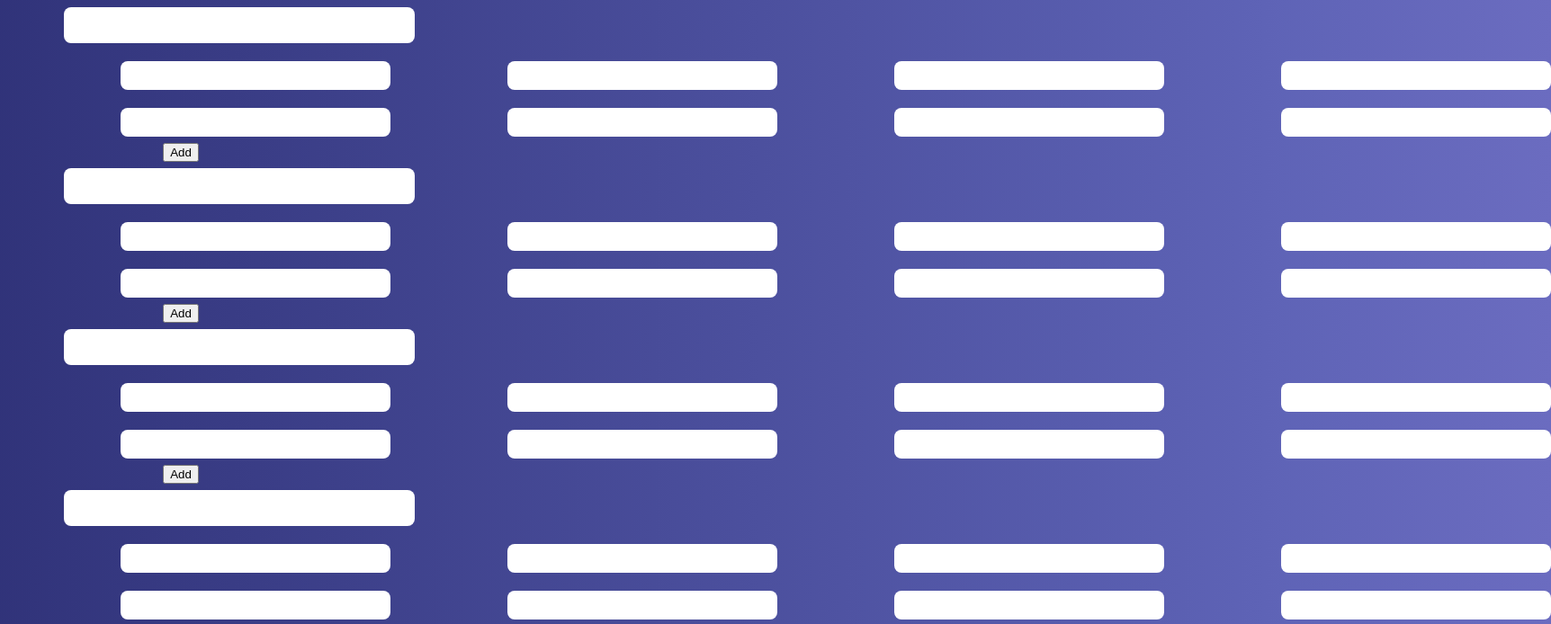
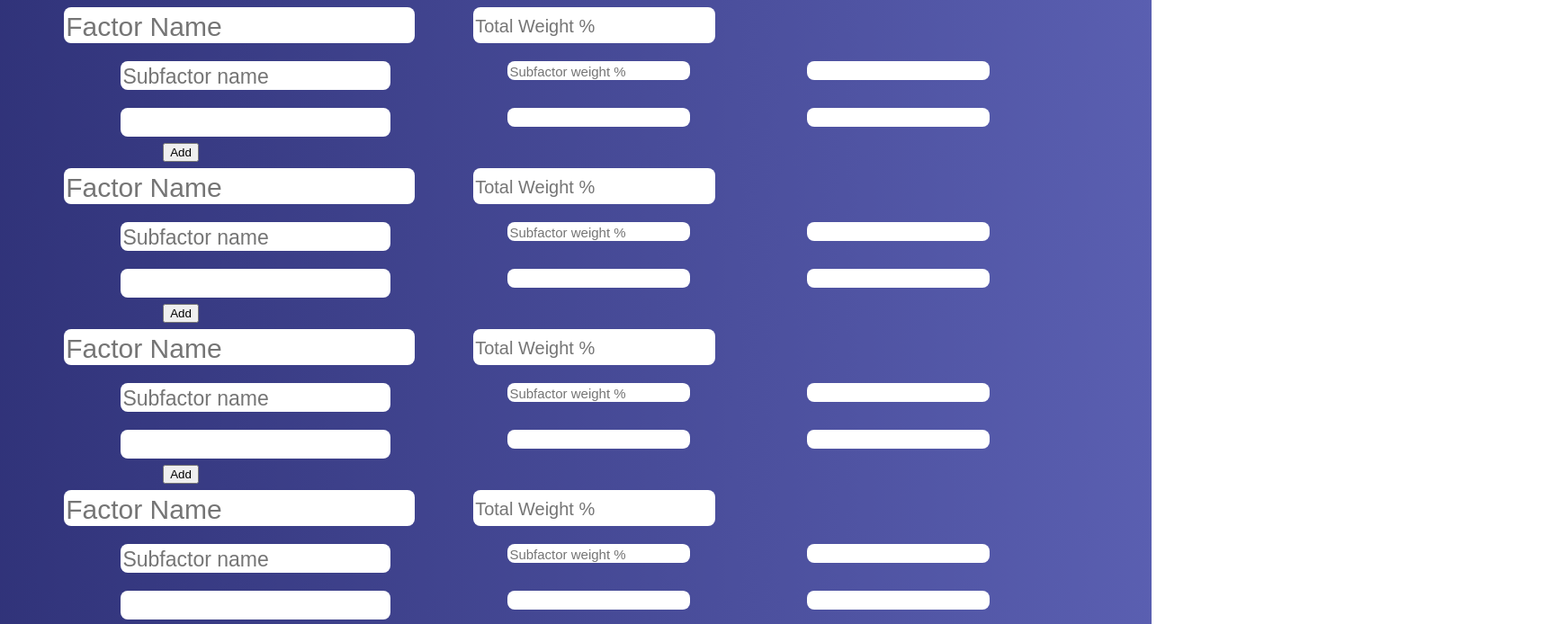
Before and after one commit to kantoniosean/job-evaluation, a React (Vite) app: page / in a window 1280 px wide. Shown: the top 694 px of the page at 90% size, 1724 px wide, since content can reach past the window. Built offline with nearby package versions, Linux system fonts and the light colour scheme.

Commit message:
added/subtracted inputs

```diff
--- a/src/App.jsx
+++ b/src/App.jsx
@@ -51,23 +51,25 @@ export default function App() {
 
   return (
     <>
+    <div>
+    </div>
       {/*form for first factor*/}
       <div className="form-factor">
+        <div className="header">
           <div className="first-factor">
-          <input type="text" id="new-factor" className="input" onChange={handleChange}></input>
+            <input type="text" id="new-factor" className="input" placeholder="Factor Name" onChange={handleChange}></input>
+          </div>
+            <input type="text" id="new-factor" className="total-weight" placeholder="Total Weight %" onChange={handleChange}></input>
           </div>
         <div className="sub-one">
             <div>
-              <input className="sub-name" onChange={(e=>handleChange(e,i))}/>
+              <input className="sub-name" placeholder="Subfactor name" onChange={(e=>handleChange(e,i))}/>
             </div>
             <div>
-              <input className="sub-weight" onChange={(e=>handleChange(e,i))}/>
+              <input className="sub-weight" placeholder="Subfactor weight %" onChange={(e=>handleChange(e,i))}/>
             </div>
             <div>
               <input className="sub-point" onChange={(e=>handleChange(e,i))}/>
-            </div>
-            <div>
-              <input className="sub-des" onChange={(e=>handleChange(e,i))}/>
             </div>
           </div>
           <div className="sub-one">
@@ -79,9 +81,6 @@ export default function App() {
             </div>
             <div>
               <input className="sub-point" onChange={(e=>handleChange(e,i))}/>
-            </div>
-            <div>
-              <input className="sub-des" onChange={(e=>handleChange(e,i))}/>
             </div>
           </div>
           {val1.map((data,i)=>{
@@ -96,9 +95,6 @@ export default function App() {
                 <div>
                   <input className="sub-point" onChange={(e=>handleChange(e,i))}/>
                 </div>
-                <div>
-                  <input className="sub-des" onChange={(e=>handleChange(e,i))}/>
-                </div>
               </div>
             )
           })}
@@ -109,21 +105,21 @@ export default function App() {
 
       {/*form for second factor*/}
       <div className="form-factor">
+      <div className="header">
           <div className="first-factor">
-          <input type="text" id="new-factor" className="input" onChange={handleChange}></input>
+            <input type="text" id="new-factor" className="input" placeholder="Factor Name" onChange={handleChange}></input>
+          </div>
+            <input type="text" id="new-factor" className="total-weight" placeholder="Total Weight %" onChange={handleChange}></input>
           </div>
         <div className="sub-one">
             <div>
-              <input className="sub-name" onChange={(e=>handleChange(e,i))}/>
+              <input className="sub-name" placeholder="Subfactor name" onChange={(e=>handleChange(e,i))}/>
             </div>
             <div>
-              <input className="sub-weight" onChange={(e=>handleChange(e,i))}/>
+              <input className="sub-weight" placeholder="Subfactor weight %" onChange={(e=>handleChange(e,i))}/>
             </div>
             <div>
               <input className="sub-point" onChange={(e=>handleChange(e,i))}/>
-            </div>
-            <div>
-              <input className="sub-des" onChange={(e=>handleChange(e,i))}/>
             </div>
           </div>
           <div className="sub-one">
@@ -135,9 +131,6 @@ export default function App() {
             </div>
             <div>
               <input className="sub-point" onChange={(e=>handleChange(e,i))}/>
-            </div>
-            <div>
-              <input className="sub-des" onChange={(e=>handleChange(e,i))}/>
             </div>
           </div>
           {val2.map((data,i)=>{
@@ -152,9 +145,6 @@ export default function App() {
                 <div>
                   <input className="sub-point" onChange={(e=>handleChange(e,i))}/>
                 </div>
-                <div>
-                  <input className="sub-des" onChange={(e=>handleChange(e,i))}/>
-                </div>
               </div>
             )
           })}
@@ -165,21 +155,21 @@ export default function App() {
 
       {/*form for third factor*/}
       <div className="form-factor">
+      <div className="header">
           <div className="first-factor">
-          <input type="text" id="new-factor" className="input" onChange={handleChange}></input>
+            <input type="text" id="new-factor" className="input" placeholder="Factor Name" onChange={handleChange}></input>
+          </div>
+            <input type="text" id="new-factor" className="total-weight" placeholder="Total Weight %" onChange={handleChange}></input>
           </div>
         <div className="sub-one">
             <div>
-              <input className="sub-name" onChange={(e=>handleChange(e,i))}/>
+              <input className="sub-name" placeholder="Subfactor name" onChange={(e=>handleChange(e,i))}/>
             </div>
             <div>
-              <input className="sub-weight" onChange={(e=>handleChange(e,i))}/>
+              <input className="sub-weight" placeholder="Subfactor weight %" onChange={(e=>handleChange(e,i))}/>
             </div>
             <div>
               <input className="sub-point" onChange={(e=>handleChange(e,i))}/>
-            </div>
-            <div>
-              <input className="sub-des" onChange={(e=>handleChange(e,i))}/>
             </div>
           </div>
           <div className="sub-one">
@@ -191,9 +181,6 @@ export default function App() {
             </div>
             <div>
               <input className="sub-point" onChange={(e=>handleChange(e,i))}/>
-            </div>
-            <div>
-              <input className="sub-des" onChange={(e=>handleChange(e,i))}/>
             </div>
           </div>
           {val3.map((data,i)=>{
@@ -208,9 +195,6 @@ export default function App() {
                 <div>
                   <input className="sub-point" onChange={(e=>handleChange(e,i))}/>
                 </div>
-                <div>
-                  <input className="sub-des" onChange={(e=>handleChange(e,i))}/>
-                </div>
               </div>
             )
           })}
@@ -221,21 +205,21 @@ export default function App() {
 
       {/*form for fourth factor*/}
       <div className="form-factor">
+      <div className="header">
           <div className="first-factor">
-          <input type="text" id="new-factor" className="input" onChange={handleChange}></input>
+            <input type="text" id="new-factor" className="input" placeholder="Factor Name" onChange={handleChange}></input>
+          </div>
+            <input type="text" id="new-factor" className="total-weight" placeholder="Total Weight %" onChange={handleChange}></input>
           </div>
         <div className="sub-one">
             <div>
-              <input className="sub-name" onChange={(e=>handleChange(e,i))}/>
+              <input className="sub-name" placeholder="Subfactor name" onChange={(e=>handleChange(e,i))}/>
             </div>
             <div>
-              <input className="sub-weight" onChange={(e=>handleChange(e,i))}/>
+              <input className="sub-weight" placeholder="Subfactor weight %" onChange={(e=>handleChange(e,i))}/>
             </div>
             <div>
               <input className="sub-point" onChange={(e=>handleChange(e,i))}/>
-            </div>
-            <div>
-              <input className="sub-des" onChange={(e=>handleChange(e,i))}/>
             </div>
           </div>
           <div className="sub-one">
@@ -247,9 +231,6 @@ export default function App() {
             </div>
             <div>
               <input className="sub-point" onChange={(e=>handleChange(e,i))}/>
-            </div>
-            <div>
-              <input className="sub-des" onChange={(e=>handleChange(e,i))}/>
             </div>
           </div>
           {val4.map((data,i)=>{
@@ -264,9 +245,6 @@ export default function App() {
                 <div>
                   <input className="sub-point" onChange={(e=>handleChange(e,i))}/>
                 </div>
-                <div>
-                  <input className="sub-des" onChange={(e=>handleChange(e,i))}/>
-                </div>
               </div>
             )
           })}
@@ -274,8 +252,18 @@ export default function App() {
           <button onClick={()=>handleAddFour()}>Add</button>
         </div>
       </div>
-
     <h2>{numbers.number1}</h2>
+    <div className="test-one">
+        <div>
+          <input type="text" className="job-code" onChange={handleChange}></input>
+        </div>
+        <div>
+          <input type="text" className="total-points" onChange={handleChange}></input>
+        </div>
+        <div>
+          <input type="text" className="effective-date" onChange={handleChange}></input>
+        </div>
+      </div>
     </>
   )
 }
--- a/src/style.css
+++ b/src/style.css
@@ -34,6 +34,20 @@ body {
     flex-direction: column;
     gap: 0.1rem;
 } */
+
+.header {
+    display: flex;
+    gap: 65px;
+}
+
+.total-weight {
+    font-size: 20px;
+    padding-top: 4px;
+    padding-bottom: 1px;
+    flex-direction: column;
+    border: 2px;
+    border-radius: 8px;
+}
 
 .first-factor {
     padding-left: 5%;
@@ -74,25 +88,25 @@ body {
 }
 
 .sub-weight {
-    font-size: 23px;
-    padding-top: 4px;
+    font-size: 15px;
+    padding-top: 3px;
     padding-bottom: 1px;
     border: 2px;
     border-radius: 8px;
 }
 
 .sub-point {
-    font-size: 23px;
-    padding-top: 4px;
+    font-size: 15px;
+    padding-top: 3px;
     padding-bottom: 1px;
     border: 2px;
     border-radius: 8px;
 }
 
-.sub-des {
-    font-size: 23px;
-    padding-top: 4px;
-    padding-bottom: 1px;
-    border: 2px;
-    border-radius: 8px;
+.test-one {
+    padding-left: 10%;
+    padding-top: 20px;
+    display: flex;
+    column-gap: 130px;
+
 }
```
Lines whose indentation alone changed are shown as unchanged.
